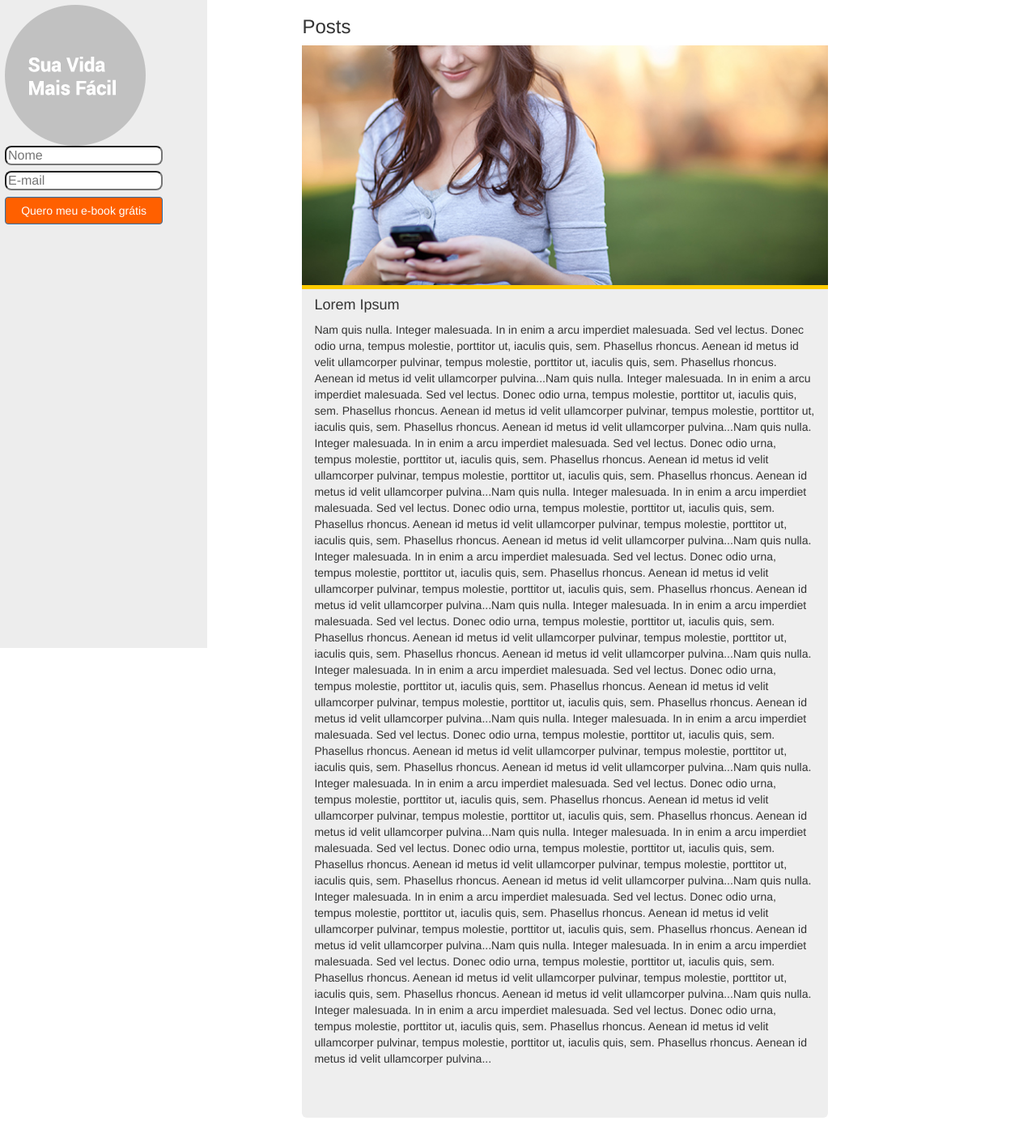
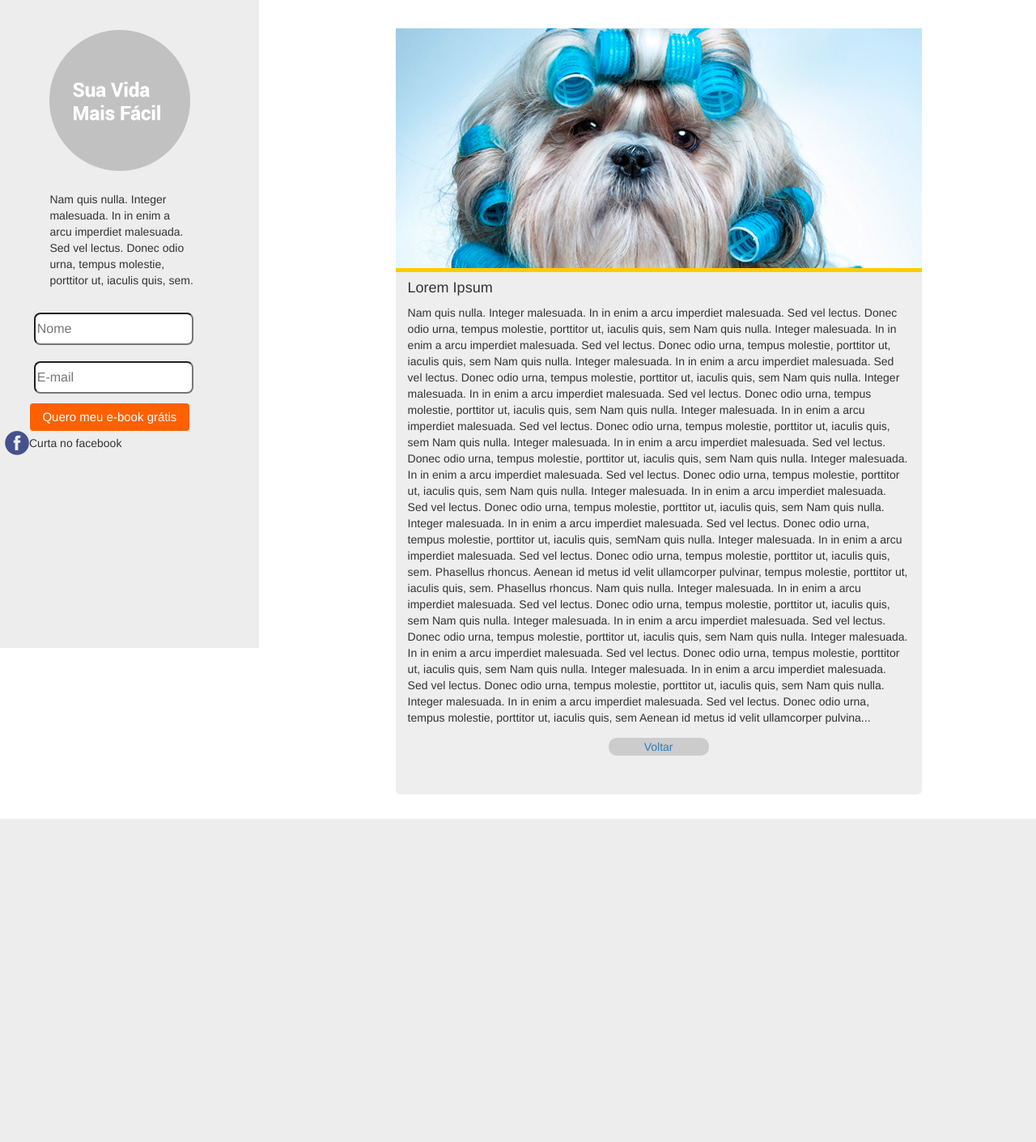
Before and after one commit to marcusberger/VidaFacil, a PHP site: page /pagePost.html in a window 1280 px wide. Shown: the whole page at 81% size. After the commit the page ends 1011 px from the top, so only its background shows below. Run offline with PHP 8.4, Linux system fonts and the light colour scheme.

Commit message:
ajustando

```diff
--- a/css/general.css
+++ b/css/general.css
@@ -2,6 +2,7 @@
   padding-left: 0;
   padding-right: 0;
   padding-top: 0;
+  margin-top: 35px;
   max-width: 650px;
 }
 
@@ -22,7 +23,7 @@
 
 #conteudo{
   margin:0 auto;
-  width:80%;
+  width:70%;
   height:100%;
   display: inline;
   float: right;
@@ -37,16 +38,23 @@
 #singlebuttonOrage{
   background-color: #ff6000;
   width: 80%;
+  margin-top: 5%;
+  font-size: 15px;
+  border: 0;
+  size: 40px;
 }
 
 
 #box{
 
   border-radius: 8px;
-  margin-bottom: 3%;
+  margin-left: 2%;
+  margin-right: 2%;
+  margin-top: 20px;
   height: 30%;
   width:80%;
   font-size: 16px;
+
 
 }
 
--- a/css/sidebar.css
+++ b/css/sidebar.css
@@ -1,6 +1,6 @@
 #sidebarFixo{
   position: fixed;
- width: 20%;
+  width: 25%;
   overflow:hidden;
   padding:6px;
   height: 100%;
@@ -9,40 +9,33 @@
   background-color: #ededed;
 }
 
-#sidebarElements{
-  position:absolute;
+
+.div-logo{
+
+  padding-left: 10%;
+  padding-right: 10%;
+  padding-top: 10%;
+
+}
+
+#logo-blog{
+
+  padding-left: 10%;
+  padding-right: 18%;
 
 
 }
 
-#conteudo{
-  margin:0 auto;
-  width:80%;
-  height:100%;
-  display: inline;
-  float: right;
-}
-
-#post{
-	height: 10%;
-	width: 80%;
+#descricao{
+  margin-top: 25px;
+   padding-left: 10%;
+  padding-right: 18%;
 
 }
 
-#singlebuttonOrage{
-  background-color: #ff6000;
-  width: 80%;
-}
+tr, #logo-facebook{
+  padding-left: 10%;
+  padding-right: 18%;
 
 
-#box{
-
-  border-radius: 8px;
-  margin-bottom: 3%;
-  height: 30%;
-  width:80%;
-  font-size: 16px;
-
 }
-
-</style>
--- a/pagePost.html
+++ b/pagePost.html
@@ -17,14 +17,25 @@
       <div class="div-logo">
         <img id="logo-blog" src="img/logo-blog.png" class="img-responsive">
 
-        <input  id="box" class="inputName" type="text" name="name" placeholder="Nome"><br>
+        <p id="descricao" >Nam quis nulla. Integer malesuada. In in enim a arcu imperdiet malesuada.
+          Sed vel lectus. Donec odio urna, tempus molestie, porttitor ut, iaculis quis, sem.</p>
 
-        <input id="box" type="email" name="email" placeholder="E-mail">
+          <input  id="box" style=" height: 40px;" type="text" name="name" placeholder="Nome">
 
-        <button id="singlebuttonOrage" name="singlebutton" class="btn btn-primary">Quero meu e-book grátis</button>
+          <input id="box"  style=" height: 40px;" type="email" name="email" placeholder="E-mail">
 
-      </div>
+          <button" id="singlebuttonOrage" name="singlebutton" class="btn btn-primary">Quero meu e-book grátis</button>
+
+        </div>
+
+        <table>
+        <tr id="logo-facebook">
+          <td><img src="img/icon-facebook.png" class="img-responsive"></td>
+          <td>Curta no facebook</td>
+        </tr>
+      </table>
     </div>
+
 
   </div>
 
@@ -35,54 +46,43 @@
 
     <section class="container" id="post">
 
-     <h3>Posts</h3>
+
      <figure id="post-container" class="jumbotron post-responsive" >
-      <img id="img" class="img-responsive" src="img/foto-03.jpg">
+      <img id="img" class="img-responsive" src="img/foto-01.jpg">
       <div class="separador">
       </div>
       <figcaption class='caption' id="caption">
         <h4 data-toggle="collapse" data-target="#post1">Lorem Ipsum</h4>
         <p id="post-body" >Nam quis nulla. Integer malesuada. In in enim a arcu imperdiet malesuada.
+          Sed vel lectus. Donec odio urna, tempus molestie, porttitor ut, iaculis quis, sem Nam quis nulla. Integer malesuada. In in enim a arcu imperdiet malesuada.
+          Sed vel lectus. Donec odio urna, tempus molestie, porttitor ut, iaculis quis, sem Nam quis nulla. Integer malesuada. In in enim a arcu imperdiet malesuada.
+          Sed vel lectus. Donec odio urna, tempus molestie, porttitor ut, iaculis quis, sem Nam quis nulla. Integer malesuada. In in enim a arcu imperdiet malesuada.
+          Sed vel lectus. Donec odio urna, tempus molestie, porttitor ut, iaculis quis, sem Nam quis nulla. Integer malesuada. In in enim a arcu imperdiet malesuada.
+          Sed vel lectus. Donec odio urna, tempus molestie, porttitor ut, iaculis quis, sem Nam quis nulla. Integer malesuada. In in enim a arcu imperdiet malesuada.
+          Sed vel lectus. Donec odio urna, tempus molestie, porttitor ut, iaculis quis, sem Nam quis nulla. Integer malesuada. In in enim a arcu imperdiet malesuada.
+          Sed vel lectus. Donec odio urna, tempus molestie, porttitor ut, iaculis quis, sem Nam quis nulla. Integer malesuada. In in enim a arcu imperdiet malesuada.
+          Sed vel lectus. Donec odio urna, tempus molestie, porttitor ut, iaculis quis, sem Nam quis nulla. Integer malesuada. In in enim a arcu imperdiet malesuada.
+          Sed vel lectus. Donec odio urna, tempus molestie, porttitor ut, iaculis quis, semNam quis nulla. Integer malesuada. In in enim a arcu imperdiet malesuada.
           Sed vel lectus. Donec odio urna, tempus molestie, porttitor ut, iaculis quis, sem. Phasellus rhoncus.
           Aenean id metus id velit ullamcorper pulvinar,  tempus molestie, porttitor ut, iaculis quis, sem. Phasellus rhoncus.
-          Aenean id metus id velit ullamcorper pulvina...Nam quis nulla. Integer malesuada. In in enim a arcu imperdiet malesuada.
-          Sed vel lectus. Donec odio urna, tempus molestie, porttitor ut, iaculis quis, sem. Phasellus rhoncus.
-          Aenean id metus id velit ullamcorper pulvinar,  tempus molestie, porttitor ut, iaculis quis, sem. Phasellus rhoncus.
-          Aenean id metus id velit ullamcorper pulvina...Nam quis nulla. Integer malesuada. In in enim a arcu imperdiet malesuada.
-          Sed vel lectus. Donec odio urna, tempus molestie, porttitor ut, iaculis quis, sem. Phasellus rhoncus.
-          Aenean id metus id velit ullamcorper pulvinar,  tempus molestie, porttitor ut, iaculis quis, sem. Phasellus rhoncus.
-          Aenean id metus id velit ullamcorper pulvina...Nam quis nulla. Integer malesuada. In in enim a arcu imperdiet malesuada.
-          Sed vel lectus. Donec odio urna, tempus molestie, porttitor ut, iaculis quis, sem. Phasellus rhoncus.
-          Aenean id metus id velit ullamcorper pulvinar,  tempus molestie, porttitor ut, iaculis quis, sem. Phasellus rhoncus.
-          Aenean id metus id velit ullamcorper pulvina...Nam quis nulla. Integer malesuada. In in enim a arcu imperdiet malesuada.
-          Sed vel lectus. Donec odio urna, tempus molestie, porttitor ut, iaculis quis, sem. Phasellus rhoncus.
-          Aenean id metus id velit ullamcorper pulvinar,  tempus molestie, porttitor ut, iaculis quis, sem. Phasellus rhoncus.
-          Aenean id metus id velit ullamcorper pulvina...Nam quis nulla. Integer malesuada. In in enim a arcu imperdiet malesuada.
-          Sed vel lectus. Donec odio urna, tempus molestie, porttitor ut, iaculis quis, sem. Phasellus rhoncus.
-          Aenean id metus id velit ullamcorper pulvinar,  tempus molestie, porttitor ut, iaculis quis, sem. Phasellus rhoncus.
-          Aenean id metus id velit ullamcorper pulvina...Nam quis nulla. Integer malesuada. In in enim a arcu imperdiet malesuada.
-          Sed vel lectus. Donec odio urna, tempus molestie, porttitor ut, iaculis quis, sem. Phasellus rhoncus.
-          Aenean id metus id velit ullamcorper pulvinar,  tempus molestie, porttitor ut, iaculis quis, sem. Phasellus rhoncus.
-          Aenean id metus id velit ullamcorper pulvina...Nam quis nulla. Integer malesuada. In in enim a arcu imperdiet malesuada.
-          Sed vel lectus. Donec odio urna, tempus molestie, porttitor ut, iaculis quis, sem. Phasellus rhoncus.
-          Aenean id metus id velit ullamcorper pulvinar,  tempus molestie, porttitor ut, iaculis quis, sem. Phasellus rhoncus.
-          Aenean id metus id velit ullamcorper pulvina...Nam quis nulla. Integer malesuada. In in enim a arcu imperdiet malesuada.
-          Sed vel lectus. Donec odio urna, tempus molestie, porttitor ut, iaculis quis, sem. Phasellus rhoncus.
-          Aenean id metus id velit ullamcorper pulvinar,  tempus molestie, porttitor ut, iaculis quis, sem. Phasellus rhoncus.
-          Aenean id metus id velit ullamcorper pulvina...Nam quis nulla. Integer malesuada. In in enim a arcu imperdiet malesuada.
-          Sed vel lectus. Donec odio urna, tempus molestie, porttitor ut, iaculis quis, sem. Phasellus rhoncus.
-          Aenean id metus id velit ullamcorper pulvinar,  tempus molestie, porttitor ut, iaculis quis, sem. Phasellus rhoncus.
-          Aenean id metus id velit ullamcorper pulvina...Nam quis nulla. Integer malesuada. In in enim a arcu imperdiet malesuada.
-          Sed vel lectus. Donec odio urna, tempus molestie, porttitor ut, iaculis quis, sem. Phasellus rhoncus.
-          Aenean id metus id velit ullamcorper pulvinar,  tempus molestie, porttitor ut, iaculis quis, sem. Phasellus rhoncus.
-          Aenean id metus id velit ullamcorper pulvina...Nam quis nulla. Integer malesuada. In in enim a arcu imperdiet malesuada.
-          Sed vel lectus. Donec odio urna, tempus molestie, porttitor ut, iaculis quis, sem. Phasellus rhoncus.
-          Aenean id metus id velit ullamcorper pulvinar,  tempus molestie, porttitor ut, iaculis quis, sem. Phasellus rhoncus.
-          Aenean id metus id velit ullamcorper pulvina...Nam quis nulla. Integer malesuada. In in enim a arcu imperdiet malesuada.
-          Sed vel lectus. Donec odio urna, tempus molestie, porttitor ut, iaculis quis, sem. Phasellus rhoncus.
-          Aenean id metus id velit ullamcorper pulvinar,  tempus molestie, porttitor ut, iaculis quis, sem. Phasellus rhoncus.
+          Nam quis nulla. Integer malesuada. In in enim a arcu imperdiet malesuada.
+          Sed vel lectus. Donec odio urna, tempus molestie, porttitor ut, iaculis quis, sem
+          Nam quis nulla. Integer malesuada. In in enim a arcu imperdiet malesuada.
+          Sed vel lectus. Donec odio urna, tempus molestie, porttitor ut, iaculis quis, sem
+          Nam quis nulla. Integer malesuada. In in enim a arcu imperdiet malesuada.
+          Sed vel lectus. Donec odio urna, tempus molestie, porttitor ut, iaculis quis, sem
+          Nam quis nulla. Integer malesuada. In in enim a arcu imperdiet malesuada.
+          Sed vel lectus. Donec odio urna, tempus molestie, porttitor ut, iaculis quis, sem
+          Nam quis nulla. Integer malesuada. In in enim a arcu imperdiet malesuada.
+          Sed vel lectus. Donec odio urna, tempus molestie, porttitor ut, iaculis quis, sem
           Aenean id metus id velit ullamcorper pulvina...
         </p>
+
+          <button id="btnREAD" name="botao"><a href="marcusberger.github.io/index.html">Voltar</a></button>
+          <div id="divBtnREAD" style="background-color: #ff6000">
+
+
+        </div>
       </figcaption>
     </figure>
 
```
Also changed, not shown: index.html (+17 -6 lines). Lines whose indentation alone changed are shown as unchanged.
